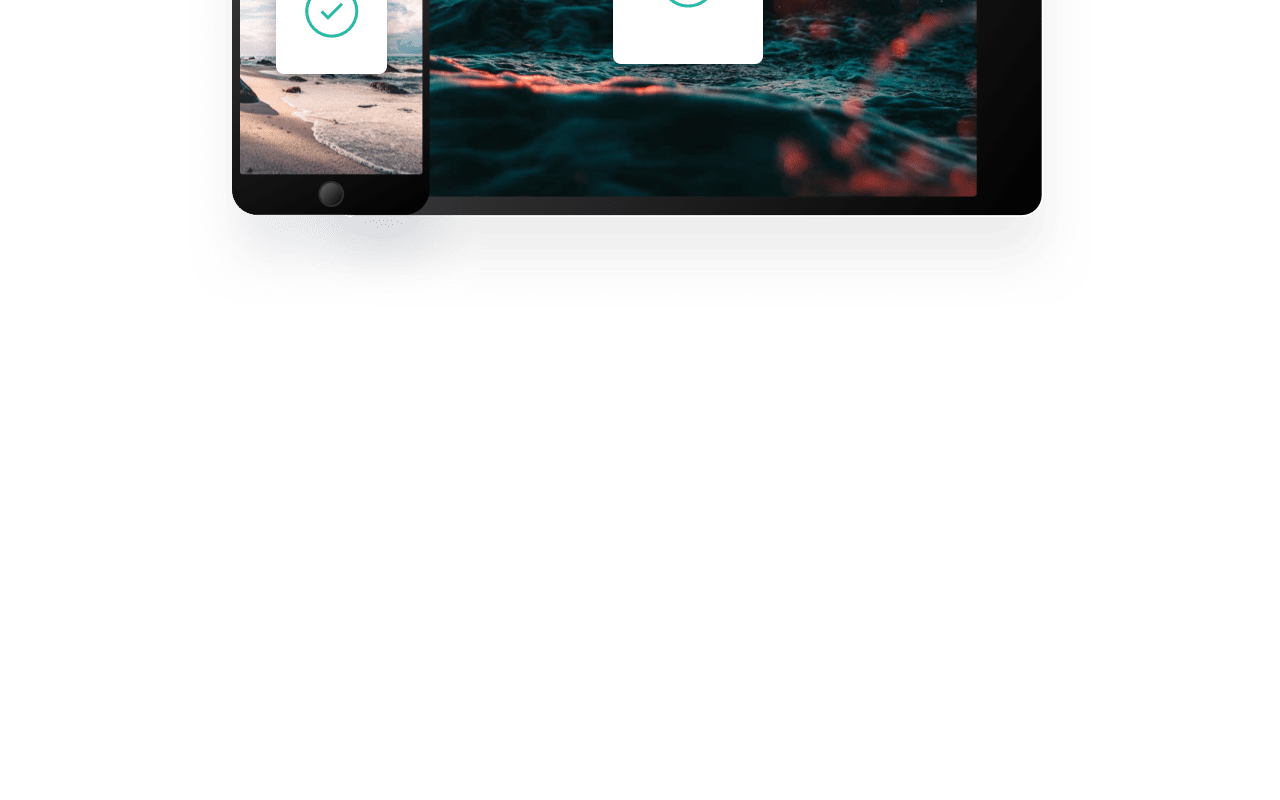
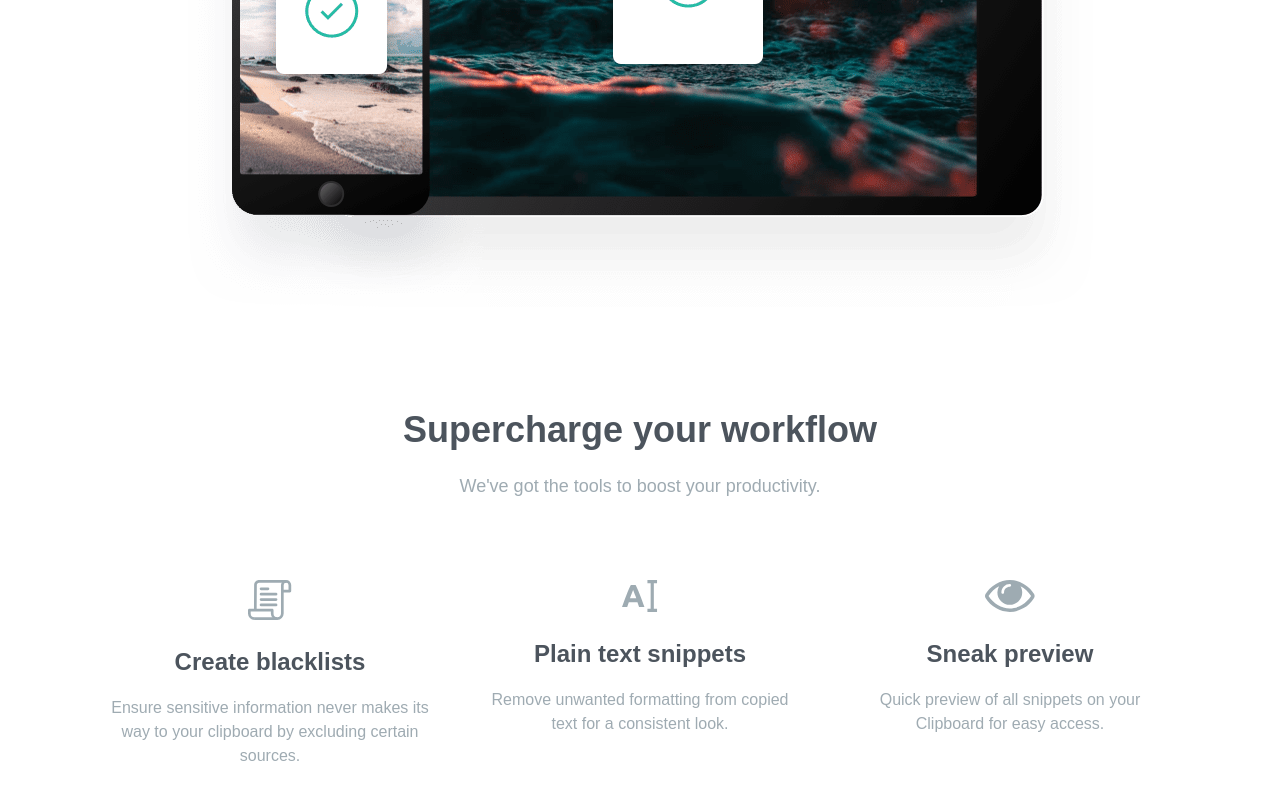
Before and after one commit to MIKOXO/Clipboard-landing-page, a React (Vite) app: page / in a window 1280 px wide. Shown: the part 1955-2755 px from the top of the page. Before the commit the page ends 2262 px from the top, so only its background shows below. Built offline with nearby package versions, Linux system fonts and the light colour scheme; a web font is replaced by a local one.

Commit message:
Workflow component added

```diff
--- /dev/null
+++ b/src/components/Workflow.jsx
@@ -0,0 +1,59 @@
+import React from "react";
+import iconBlacklist from "../assets/icon-blacklist.svg";
+import iconText from "../assets/icon-text.svg";
+import iconPreview from "../assets/icon-preview.svg";
+
+const Workflow = () => {
+  const workflowItems = [
+    {
+      id: 1,
+      icon: iconBlacklist,
+      title: "Create blacklists",
+      description:
+        "Ensure sensitive information never makes its way to your clipboard by excluding certain sources.",
+    },
+    {
+      id: 2,
+      icon: iconText,
+      title: "Plain text snippets",
+      description:
+        "Remove unwanted formatting from copied text for a consistent look.",
+    },
+    {
+      id: 3,
+      icon: iconPreview,
+      title: "Sneak preview",
+      description:
+        "Quick preview of all snippets on your Clipboard for easy access.",
+    },
+  ];
+
+  return (
+    <section className="mt-24 pb-20 flex flex-col items-center text-center px-6 lg:px-0 mx-auto container">
+      <div>
+        <h1 className="text-Gray700 text-[28px] sm:text-[36px] font-bold">
+          Supercharge your workflow
+        </h1>
+        <p className="text-Gray500 mt-4 sm:text-[18px] px-4 lg:max-w-[720px] mx-auto">
+          We've got the tools to boost your productivity.
+        </p>
+      </div>
+
+      <div className="grid grid-cols-1 sm:grid-cols-3 gap-5 mt-10">
+        {workflowItems.map((item) => (
+          <div key={item.id} className="mt-10">
+            <img src={item.icon} alt={item.title} className="mx-auto" />
+            <h2 className="text-Gray700 text-[24px] font-bold mt-6">
+              {item.title}
+            </h2>
+            <p className="text-Gray500 mt-4 sm:text-[16px] px-4 max-w-[350px] mx-auto">
+              {item.description}
+            </p>
+          </div>
+        ))}
+      </div>
+    </section>
+  );
+};
+
+export default Workflow;
--- a/src/pages/Home.jsx
+++ b/src/pages/Home.jsx
@@ -2,6 +2,7 @@ import React from "react";
 import Hero from "../components/Hero";
 import Features from "../components/Features";
 import AccessAnywhere from "../components/AccessAnywhere";
+import Workflow from "../components/Workflow";
 
 const Home = () => {
   return (
@@ -9,6 +10,7 @@ const Home = () => {
       <Hero />
       <Features />
       <AccessAnywhere />
+      <Workflow />
     </>
   );
 };
```
